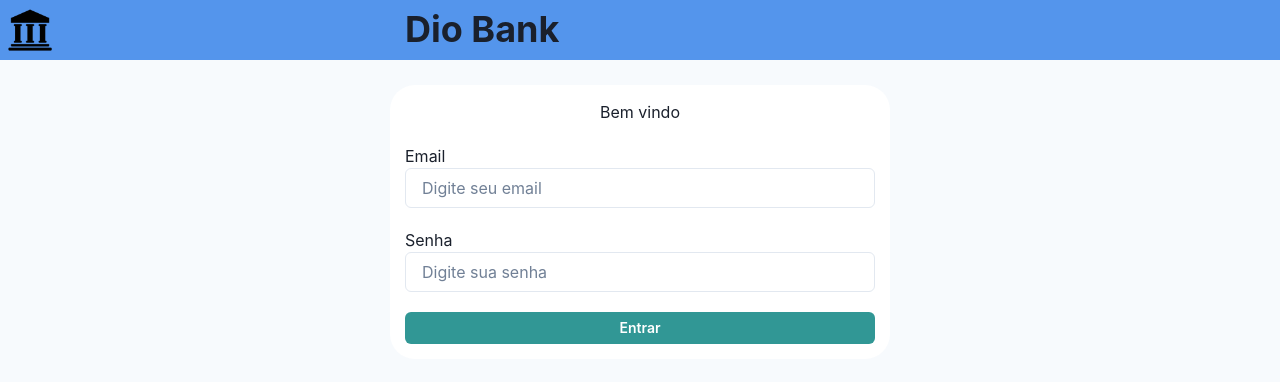
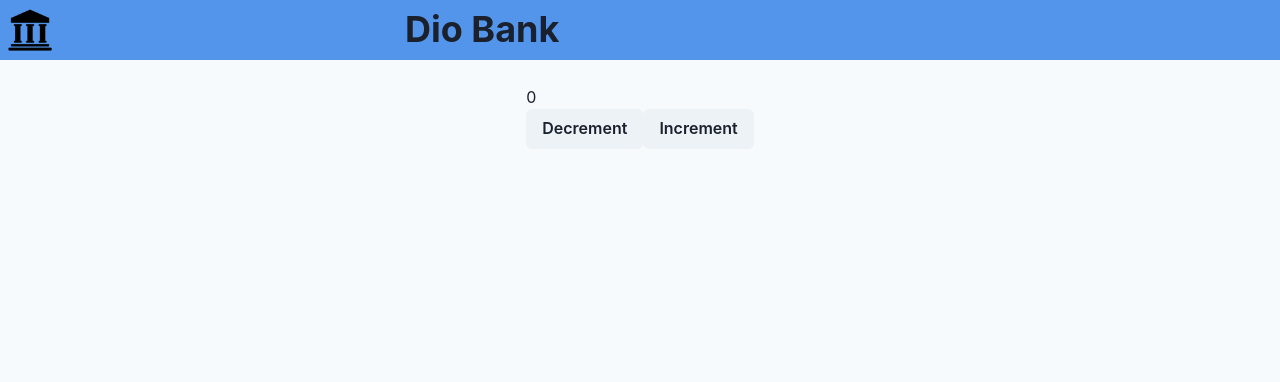
Before and after one commit to PedroMiguel7/TypeScript-Fullstack-dio.me, a React (Create React App) app in the folder introduction-react-ts/my-app-ts/: page / in a window 1280 px wide. Shown: the top 382 px of the page. Built offline with nearby package versions, Linux system fonts and the light colour scheme.

Commit message:
feat: useState

```diff
--- a/introduction-react-ts/my-app-ts/src/App.tsx
+++ b/introduction-react-ts/my-app-ts/src/App.tsx
@@ -1,13 +1,21 @@
-import { ChakraProvider } from "@chakra-ui/react";
+import { ChakraProvider, Button } from "@chakra-ui/react";
 
-import { Card } from "./components/card";
+// import { Card } from "./components/card";
 import { Layout } from "./components/layout";
+import { useState } from "react";
 
 function App() {
+  const [value, setValue] = useState(0);
+
   return (
     <ChakraProvider>
       <Layout>
-        <Card />
+        {/* <Card /> */}
+        <div>
+          <p>{value}</p>
+          <Button onClick={() => setValue(value - 1)}>Decrement</Button>
+          <Button onClick={() => setValue(value + 1)}>Increment</Button>
+        </div>
       </Layout>
     </ChakraProvider>
   );
```
